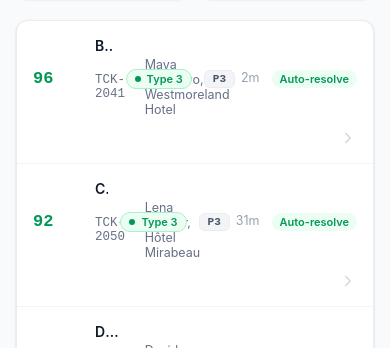
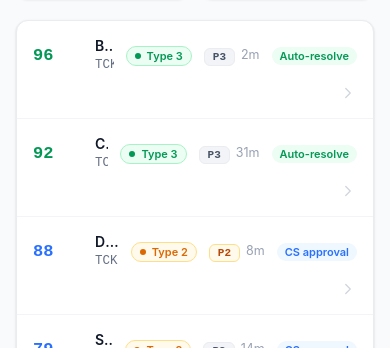
Before and after one commit to komala2019/ai-ticket-resolution-demo, an Angular app: page / in a window 390 px wide. Both pictures are taken after a click on the button "CS console". Shown: the part 496-844 px from the top of the page. Built offline with nearby package versions, Linux system fonts and the light colour scheme; no server answers.

Commit message:
style: fix input box min-width and truncate long customer names in CS Console to prevent text overlaps

```diff
--- a/src/app/ticket-resolution/cs-console/approval-queue/approval-queue.component.html
+++ b/src/app/ticket-resolution/cs-console/approval-queue/approval-queue.component.html
@@ -35,8 +35,10 @@
       </div>
       <div style="min-width:0;">
         <div style="font-size:14px;font-weight:600;color:var(--gray-900);overflow:hidden;text-overflow:ellipsis;white-space:nowrap;margin-bottom:3px;">{{ t.subject }}</div>
-        <div style="display:flex;align-items:center;gap:8px;font-size:12.5px;color:var(--gray-500);">
-          <span style="font-family:'Roboto Mono',monospace;">{{ t.id }}</span><span>·</span><span>{{ t.customer }}, {{ t.company }}</span>
+        <div style="display:flex;align-items:center;gap:8px;font-size:12.5px;color:var(--gray-500);overflow:hidden;max-width:100%;">
+          <span style="font-family:'Roboto Mono',monospace;flex-shrink:0;">{{ t.id }}</span>
+          <span style="flex-shrink:0;">·</span>
+          <span style="overflow:hidden;text-overflow:ellipsis;white-space:nowrap;flex:1;min-width:0;">{{ t.customer }}, {{ t.company }}</span>
         </div>
       </div>
       <div><app-tr-type-chip [type]="t.type" [size]="'sm'"></app-tr-type-chip></div>
--- a/src/app/ticket-resolution/cs-console/approval-queue/approval-queue.component.scss
+++ b/src/app/ticket-resolution/cs-console/approval-queue/approval-queue.component.scss
@@ -70,7 +70,7 @@
     }
     > div:nth-child(2) {
       flex: 1;
-      min-width: 200px;
+      min-width: 120px;
     }
     > div:nth-child(3) {
       order: 3;
--- a/src/app/ticket-resolution/customer-chat/customer-chat.component.scss
+++ b/src/app/ticket-resolution/customer-chat/customer-chat.component.scss
@@ -290,6 +290,7 @@
   &.done { background: var(--gray-50); }
   input {
     flex: 1;
+    min-width: 0;
     border: none;
     outline: none;
     background: transparent;
```
